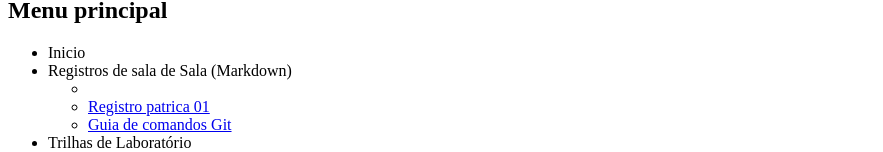
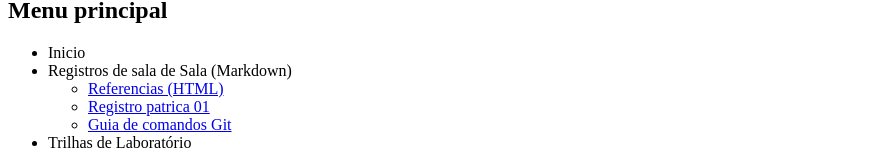
Before and after one commit to Programacao-Web-BSI-2026-2/lab-Rodrigo_Marques, a plain HTML site: page index.html in a window 1280 px wide. Shown: the part 121-273 px from the top of the page, without its empty margins (0-883 px from the left). Drawn offline with Linux system fonts and the light colour scheme.

Commit message:
Fix link text for Referencias in index.html

```diff
--- a/index.html
+++ b/index.html
@@ -21,7 +21,7 @@
         <li><span>Inicio</span></li>
         <li> <span>Registros de sala de Sala (Markdown)</span></li>
         <ul>
-            <li><a href="referencias.html"></a></li>
+            <li><a href="referencias.html">Referencias (HTML)</a></li>
             <li> <a href="doc/pratica-01">Registro patrica 01</a></li>
             <li> <a href="doc/comandos-git">Guia de comandos Git</a></li>
         </ul>
```
